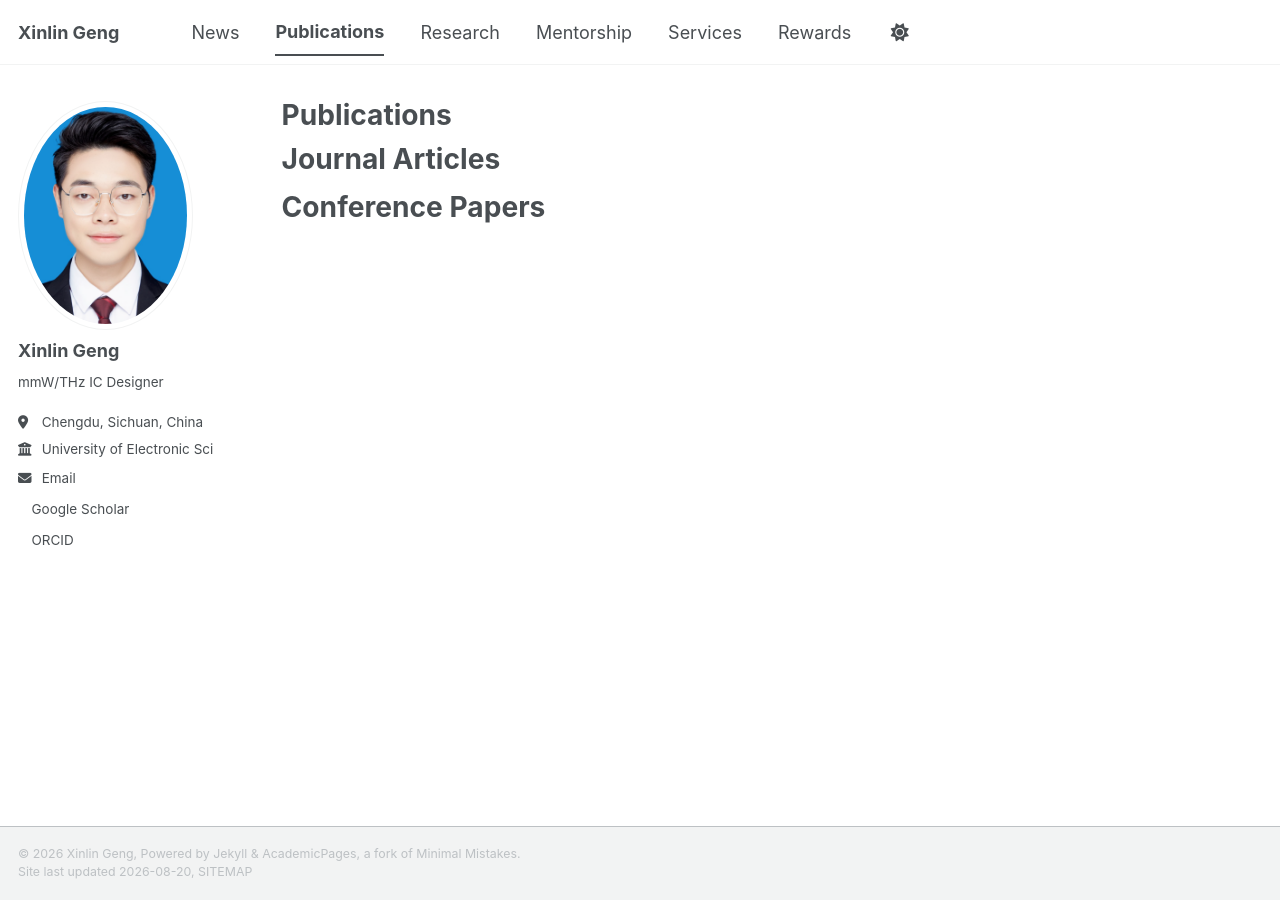
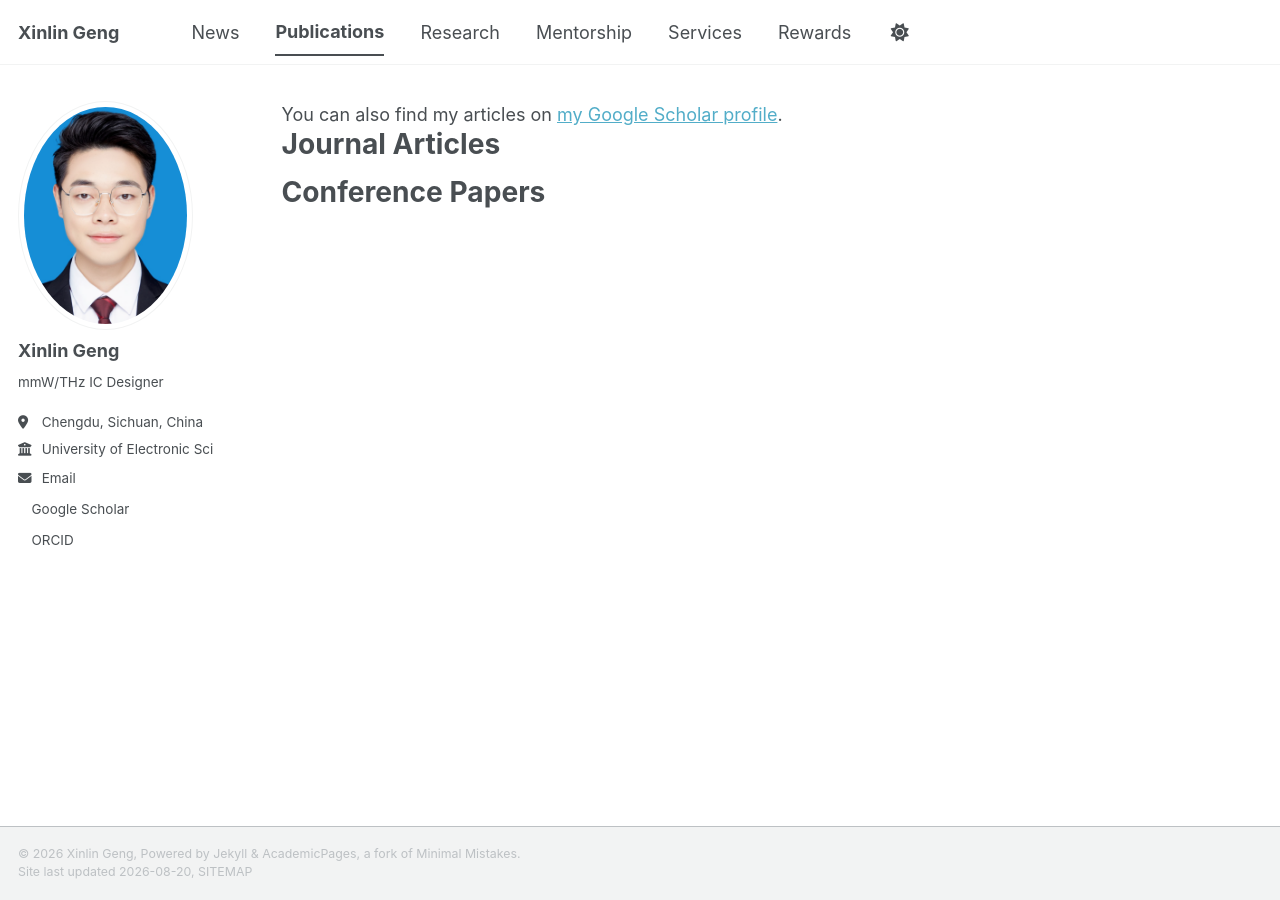
Before and after one commit to Xinlin2026/xlgeng86.github.io, a Jekyll site: the page built from _pages/publications.md, in a window 1280 px wide. Built offline with Jekyll 4.4.1, drawn with Linux system fonts in a browser that asks for light colours; a style sheet for code colours, icons or effects is not loaded.

Commit message:
Update publications.md

```diff
--- a/_pages/publications.md
+++ b/_pages/publications.md
@@ -1,9 +1,12 @@
 ---
 permalink: /publications/
-title: "Publications"
 layout: single
 author_profile: true
 ---
+
+{% if site.author.googlescholar %}
+<div class="wordwrap">You can also find my articles on <a href="{{ site.author.googlescholar }}">my Google Scholar profile</a>.</div>
+{% endif %}
 
 Journal Articles
 ======
```
